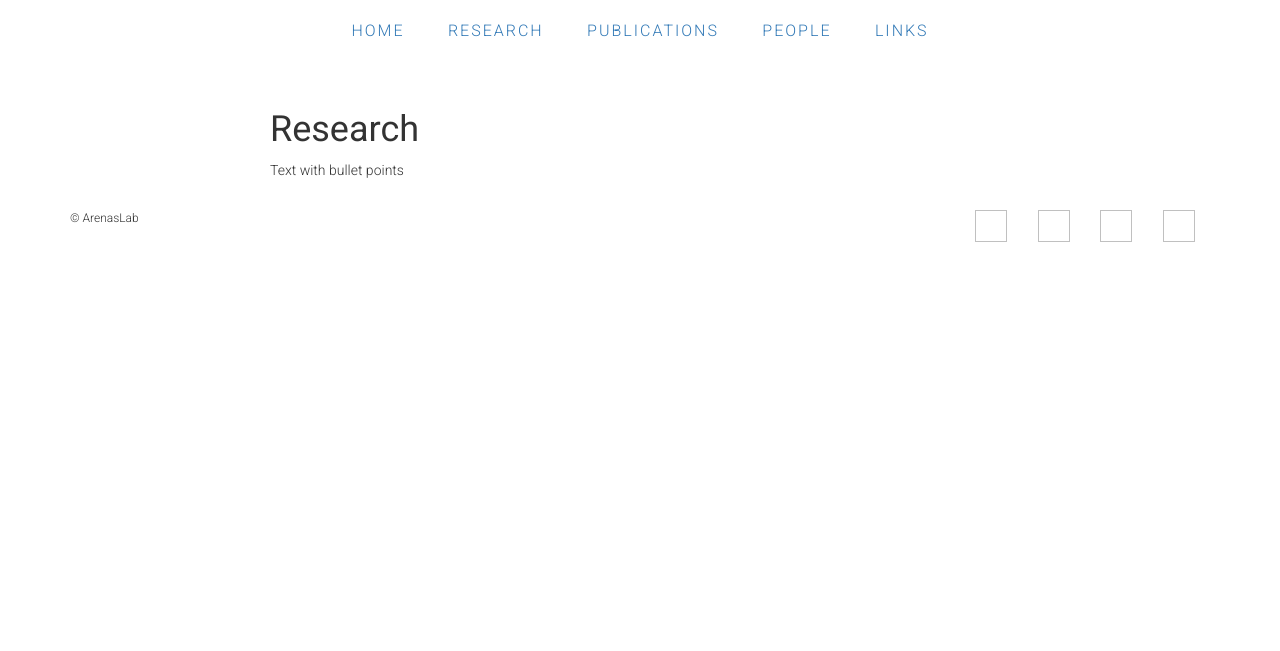
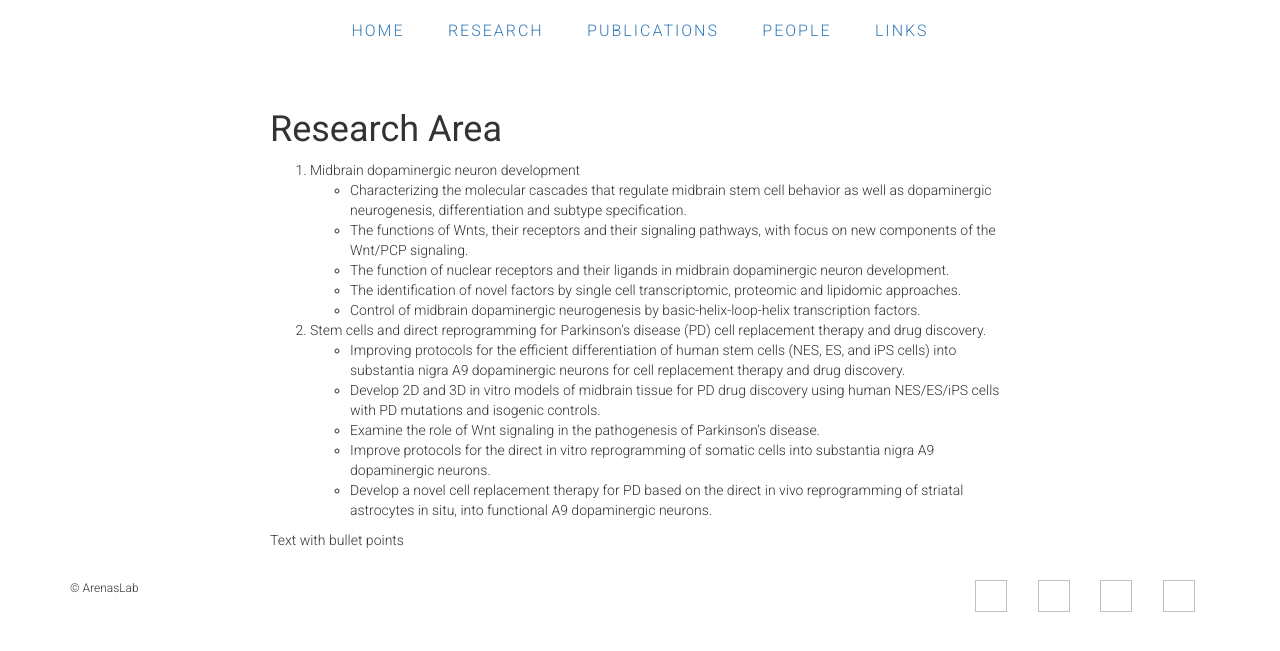
Before and after one commit to ArenasLab/arenaslab.github.io, a Jekyll site: the page research/index.html, which Jekyll copies as it is, in a window 1280 px wide. Shown: the top 651 px of the page. Built offline with Jekyll 4.4.1, drawn with Linux system fonts in a browser that asks for light colours.

Commit message:
Update index.html

```diff
--- a/research/index.html
+++ b/research/index.html
@@ -28,7 +28,25 @@
     <div class="post">
   <div class="members">
     <p>&nbsp<p>
-    <h1>Research</h1>
+    <h1>Research Area</h1>
+    <ol>
+      <li>Midbrain dopaminergic neuron development</li>
+        <ul>
+          <li>Characterizing the molecular cascades that regulate midbrain stem cell behavior as well as dopaminergic neurogenesis, differentiation and subtype specification.</li>
+          <li>The functions of Wnts, their receptors and their signaling pathways, with focus on new components of the Wnt/PCP signaling. </li>
+          <li>The function of nuclear receptors and their ligands in midbrain dopaminergic neuron development.</li>
+          <li>The identification of novel factors by single cell transcriptomic, proteomic and lipidomic approaches.</li>
+          <li>Control of midbrain dopaminergic neurogenesis by basic-helix-loop-helix transcription factors.</li>
+        </ul>
+      <li>Stem cells and direct reprogramming for Parkinson’s disease (PD) cell replacement therapy and drug discovery.</li>
+        <ul>
+          <li>Improving protocols for the efficient differentiation of human stem cells (NES, ES, and iPS cells) into substantia nigra A9 dopaminergic neurons for cell replacement therapy and drug discovery.</li>
+          <li>Develop 2D and 3D in vitro models of midbrain tissue for PD drug discovery using human NES/ES/iPS cells with PD mutations and isogenic controls.</li>
+          <li>Examine the role of Wnt signaling in the pathogenesis of Parkinson’s disease.</li>
+          <li>Improve protocols for the direct in vitro reprogramming of somatic cells into substantia nigra A9 dopaminergic neurons.</li>
+          <li>Develop a novel cell replacement therapy for PD based on the direct in vivo reprogramming of striatal astrocytes in situ, into functional A9 dopaminergic neurons.</li>
+        </ul>
+    </ol>
     <p>Text with bullet points<p>
 
   </div>
```
